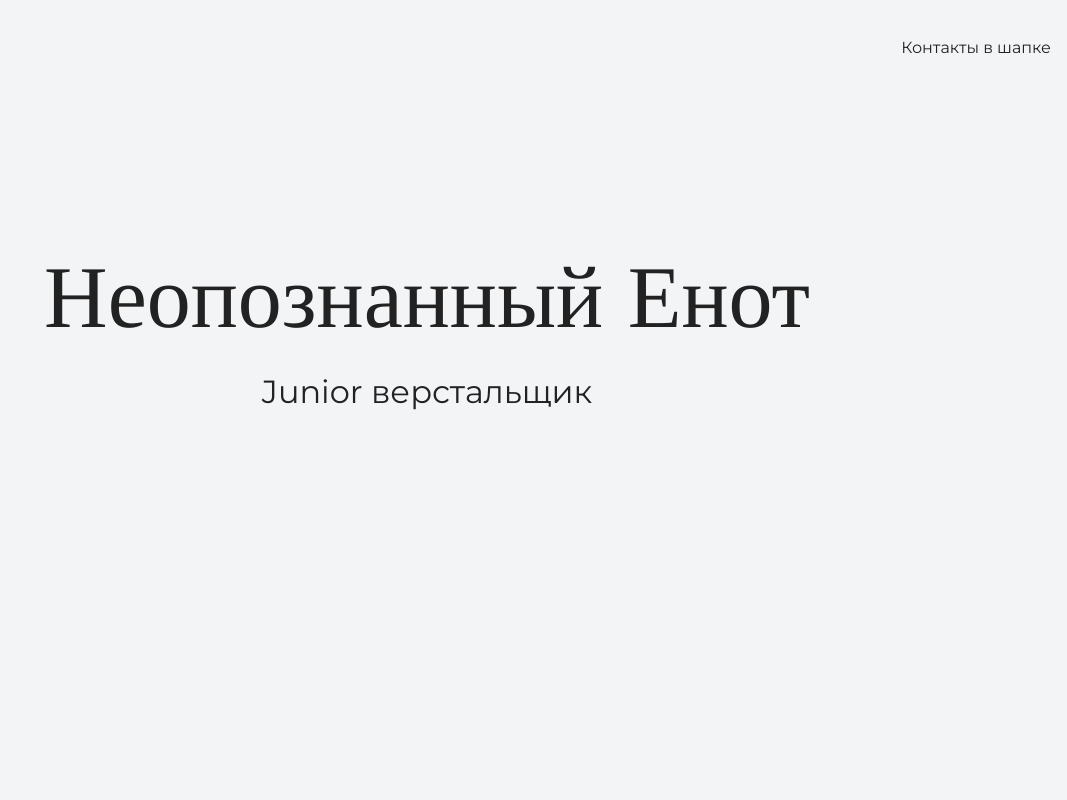
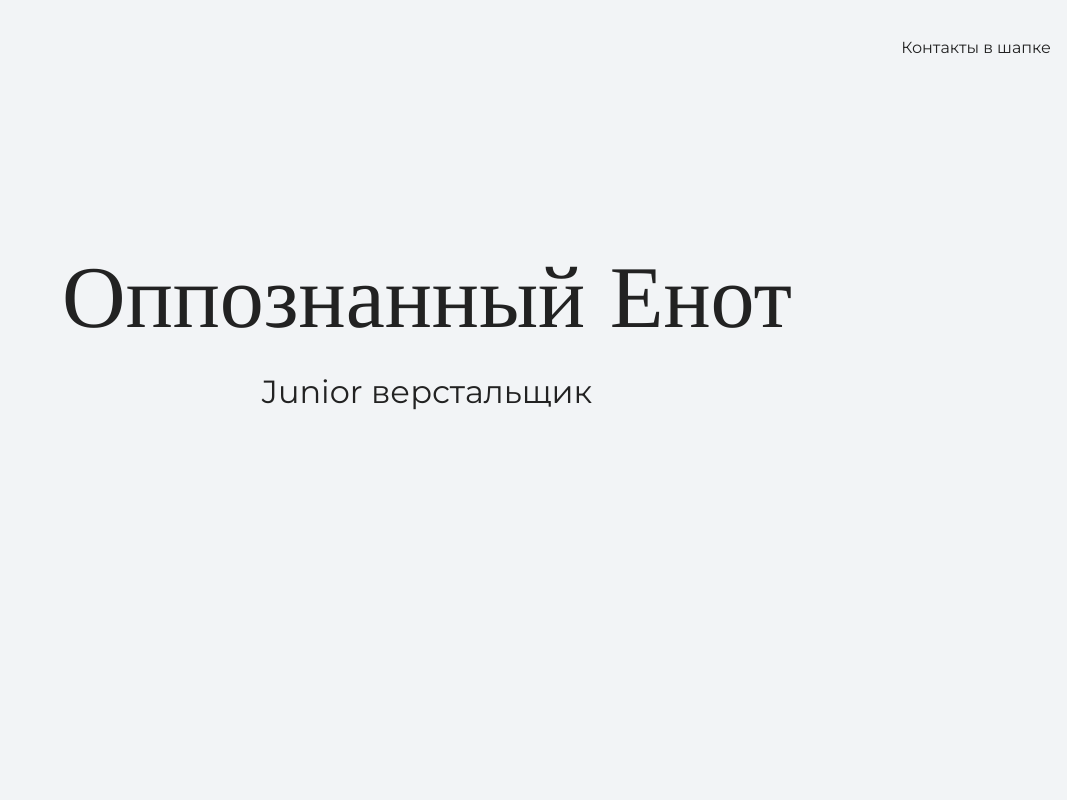
Before and after one commit to NightmareHollow/my-first-site, a plain HTML site: page index.html in a window 1280 px wide. Shown: the top 800 px of the page, without its empty margins (213-1280 px from the left). Drawn offline with nearby package versions, Linux system fonts and the light colour scheme.

Commit message:
Changing text on the main page

```diff
--- a/index.html
+++ b/index.html
@@ -16,7 +16,7 @@
 
     <section class="hero-image">
     <div class = "container">
-      <h1 class="heading">Неопознанный Енот</h1>
+      <h1 class="heading">Оппознанный Енот</h1>
       <p>Junior верстальщик</p>
     </div>
     </section>
```
